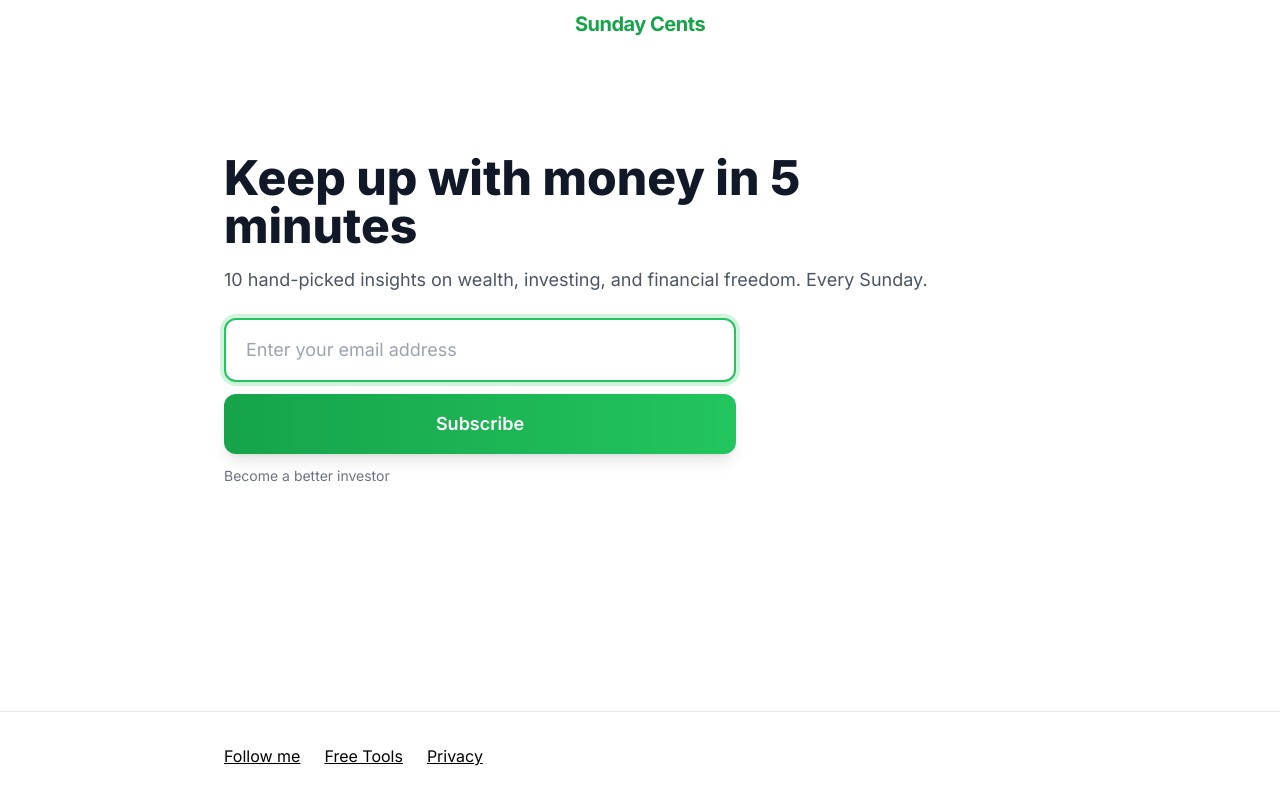
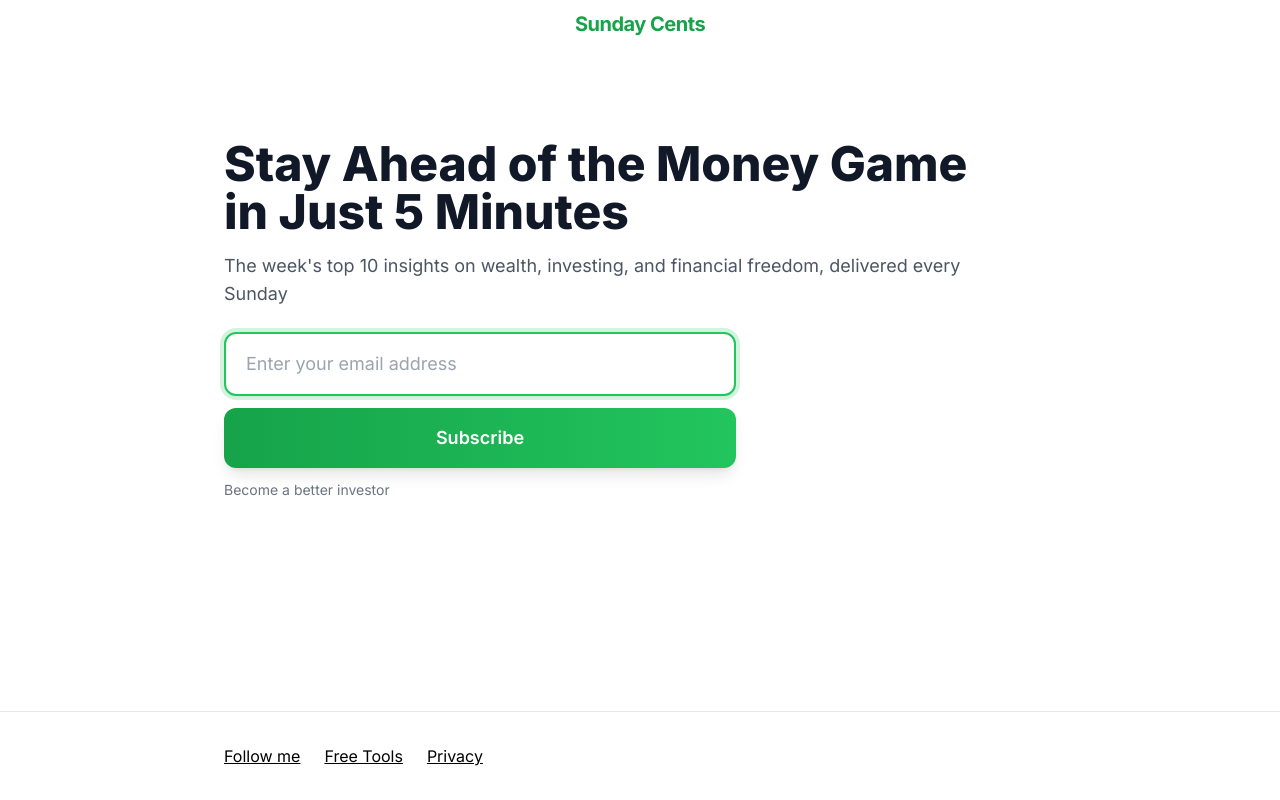
Before and after one commit to mattmerrick/sundaycents, a Next.js app: page / in a window 1280 px wide. Built offline with nearby package versions, Linux system fonts and the light colour scheme.

Commit message:
looks better.

```diff
--- a/src/components/Hero.tsx
+++ b/src/components/Hero.tsx
@@ -8,10 +8,10 @@ export default function Hero() {
       <div className="max-w-4xl mx-auto px-4 sm:px-6 lg:px-8 w-full">
         <div className="text-left lg:max-w-3xl">
           <h1 className="text-3xl sm:text-4xl lg:text-5xl font-extrabold text-gray-900 leading-tight mb-4">
-            Keep up with money in 5 minutes
+          Stay Ahead of the Money Game in Just 5 Minutes
           </h1>
           <p className="text-base sm:text-lg text-gray-600 mb-6">
-            10 hand-picked insights on wealth, investing, and financial freedom. Every Sunday.
+          The week's top 10 insights on wealth, investing, and financial freedom, delivered every Sunday
           </p>
           <EmailSignup />
           <p className="text-sm text-gray-500 mt-3">Become a better investor</p>
```
